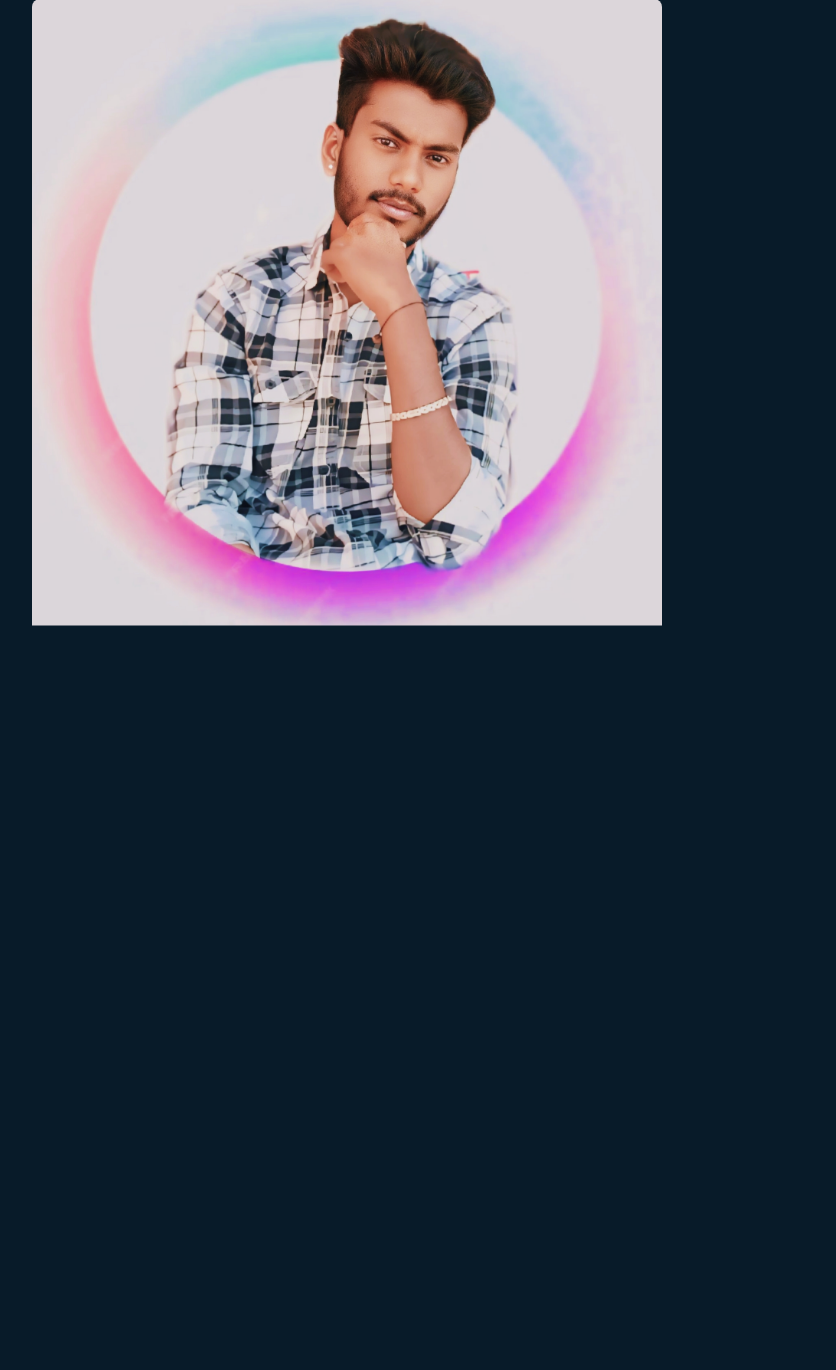
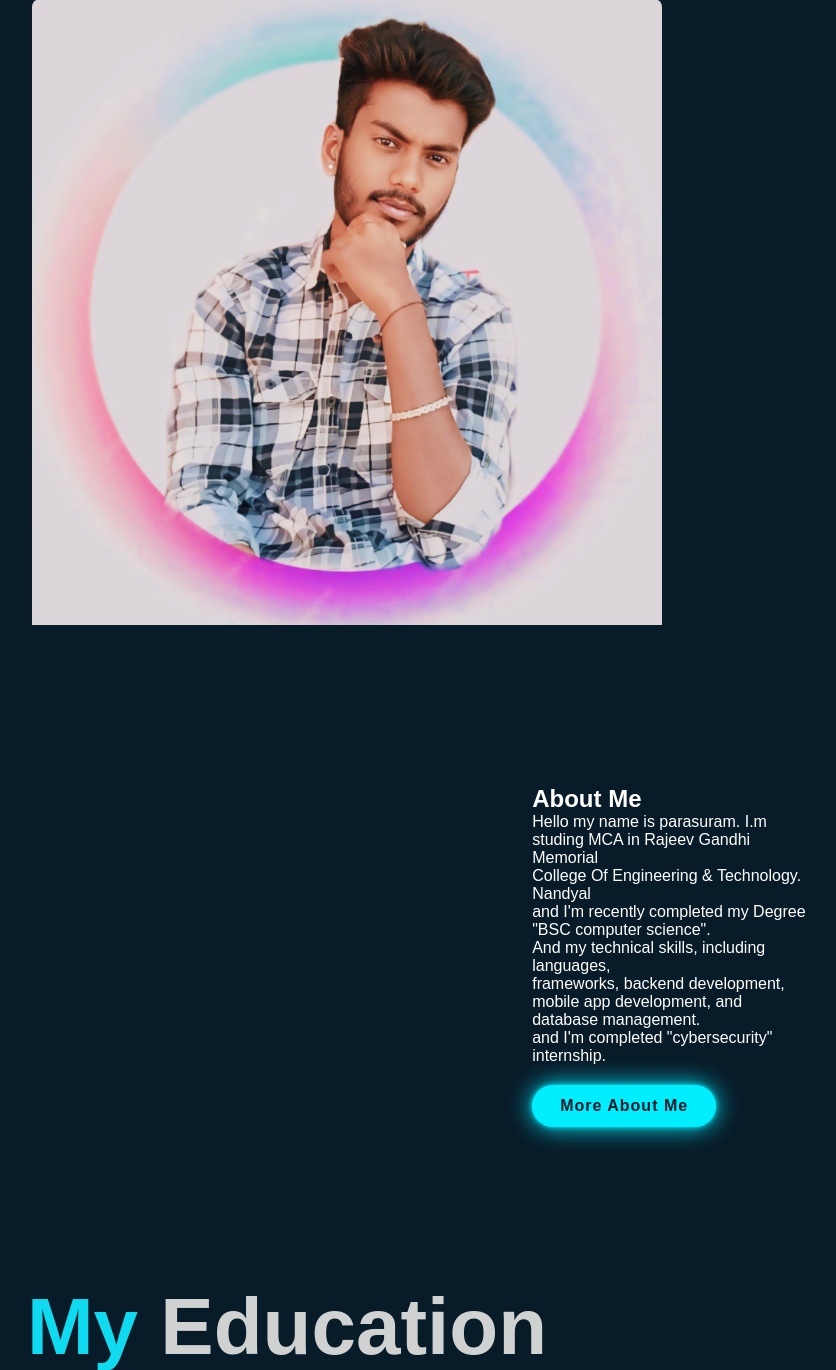
Before and after one commit to teluguabbai/myproject, a Django app: page / in a window 1280 px wide. Shown: the part 981-2351 px from the top of the page, without its empty margins (353-1189 px from the left). Run offline with Django 5.2, Linux system fonts and the light colour scheme; some libraries are stand-ins or nearby versions.

Commit message:
Update home.html

```diff
--- a/templates/home.html
+++ b/templates/home.html
@@ -99,13 +99,13 @@
                         display: inline;
                         border-radius: 10%;
                         margin: auto;
-                         margin-right: 90px;
+                         margin-right: 50px;
 
                         margin-top: 20px;
 
                        }
                        .about-text{
-                        margin-left: 900px;
+                        margin-left: 500px;
                        }
 
 
```
